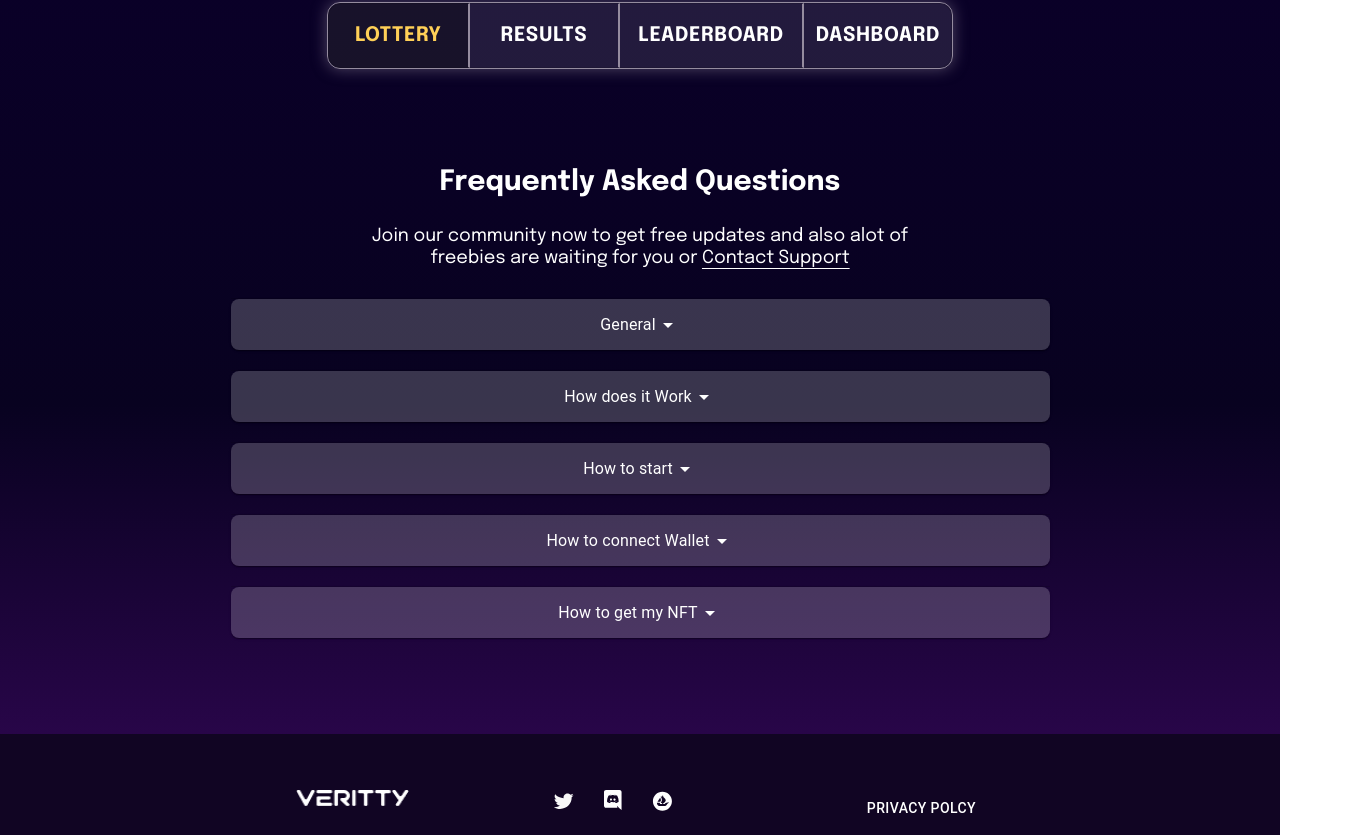
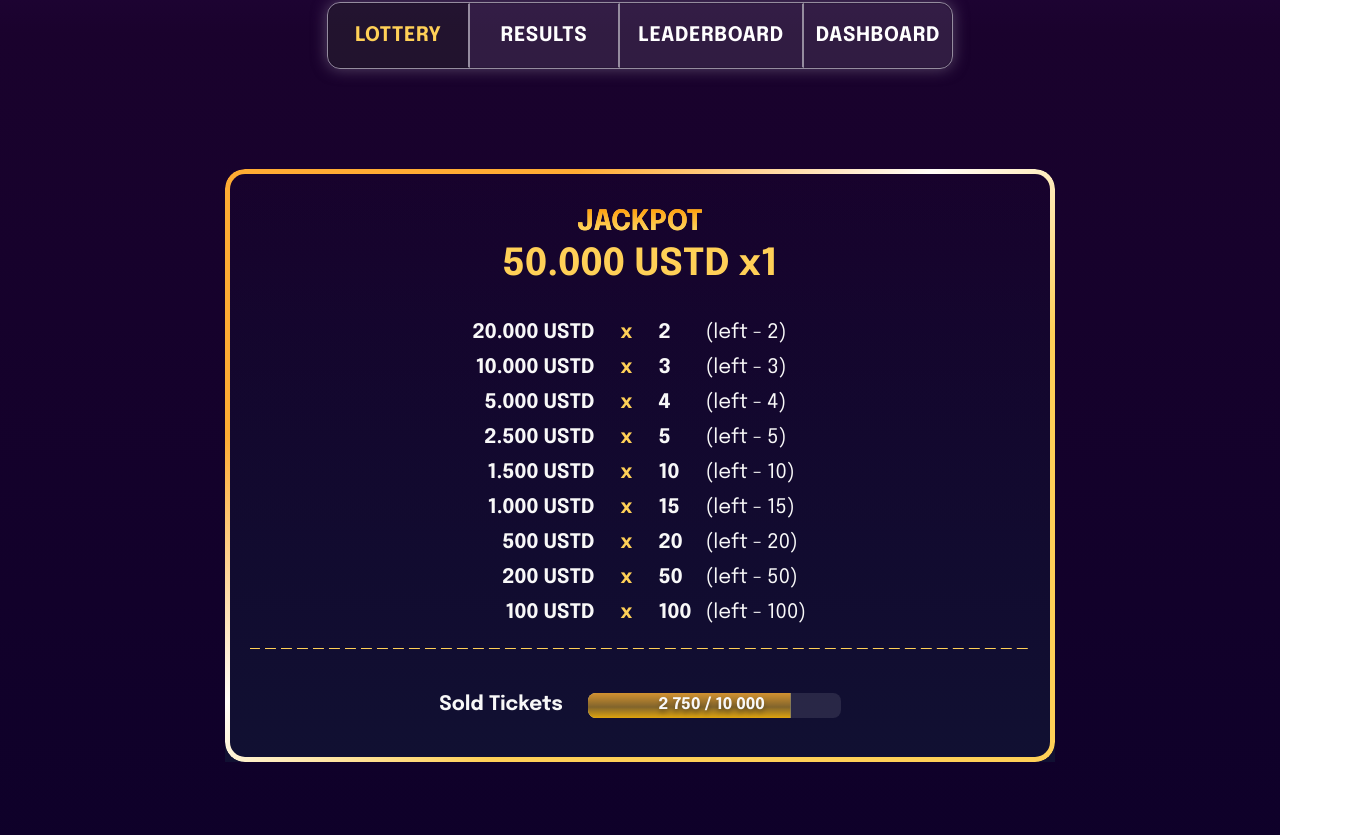
Before and after one commit to ArmFrPl/Veritty, a React (Create React App) app: page / in a window 1280 px wide. Shown: the part 765-1600 px from the top of the page, 1360 px wide, since content can reach past the window. Built offline with nearby package versions, Linux system fonts and the light colour scheme.

Commit message:
minor change

```diff
--- a/src/Components/Layout.js
+++ b/src/Components/Layout.js
@@ -20,6 +20,7 @@ export const Layout = () => {
           <Header isLoggedIn={isLoggedIn} />
           <div className='page'>
             <Routes>
+              <Route path="/" element={<Lottery />} />
               <Route path="/lottery" element={<Lottery />} />
               <Route path="/results" element={<Results />}/>
               <Route path="/leaderboard" element={<Leaderboards />} />
```
